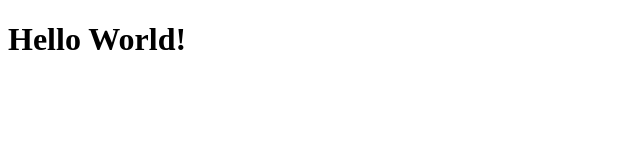
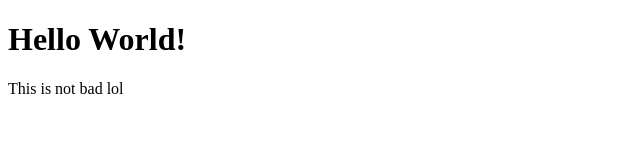
Before and after one commit to ma867/APIGroup4, a plain HTML site: page index.html in a window 1280 px wide. Shown: the whole page, without its empty margins (0-640 px from the left). Drawn offline with Linux system fonts and the light colour scheme.

Commit message:
done with html

```diff
--- a/index.html
+++ b/index.html
@@ -8,5 +8,6 @@
 </head>
 <body>
     <h1>Hello World!</h1>
+    <p> This is not bad lol</p>
 </body>
 </html>
```
